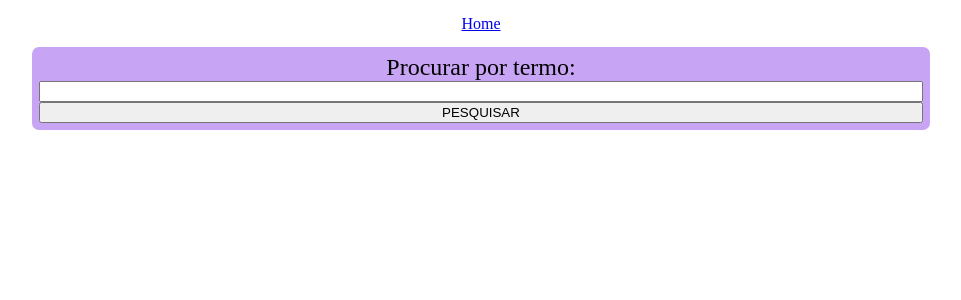
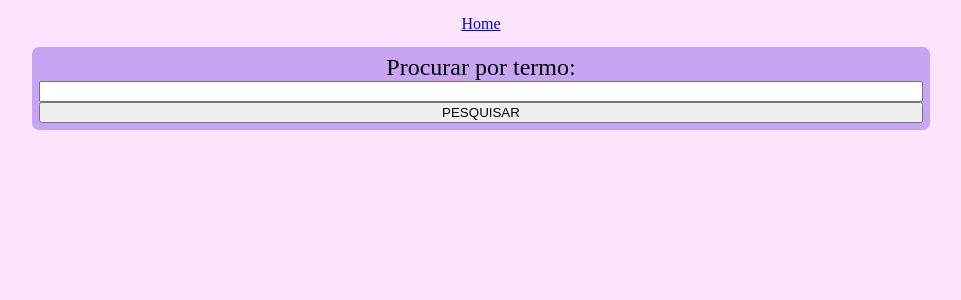
Before and after one commit to RobertGleison/testes, a Flask app: page / in a window 1280 px wide. Shown: the top 300 px of the page, without its empty margins (159-1120 px from the left). Run offline with Flask 3, Linux system fonts and the light colour scheme.

Commit message:
Change background collor

```diff
--- a/api_final/app.py
+++ b/api_final/app.py
@@ -6,7 +6,7 @@ app = Flask(__name__)
 #Endpoint de pesquisa que pode aceitar termos de pesquisa normais ou vazios
 @app.route('/search', defaults={'term': None})
 @app.route('/search/<term>')
-def search(term):
+def search(term: str):
     if term:
         matching_rows = csv.append_matching_rows(term)
     else:
--- a/api_final/static/style.css
+++ b/api_final/static/style.css
@@ -3,10 +3,10 @@
 }
 
 body {
-  background-color: #ffffff;
+  background-color: #fce5ff;
 }
 
-nav{
+nav {
   display: block;
   color: white;
   text-align: center;
@@ -15,7 +15,7 @@ nav{
 }
 
 form {
-  background-color: #C8A4F4;
+  background-color: #c8a4f4;
   padding: 7px;
   margin: auto;
   font-size: 1.5rem;
@@ -26,7 +26,6 @@ form {
   max-width: 70%;
   text-align: center;
 }
-
 
 table {
   padding: 0;
@@ -55,5 +54,3 @@ table tr td {
   margin: 0;
   padding: 6px 13px;
 }
-
-#E8E6E6
```
